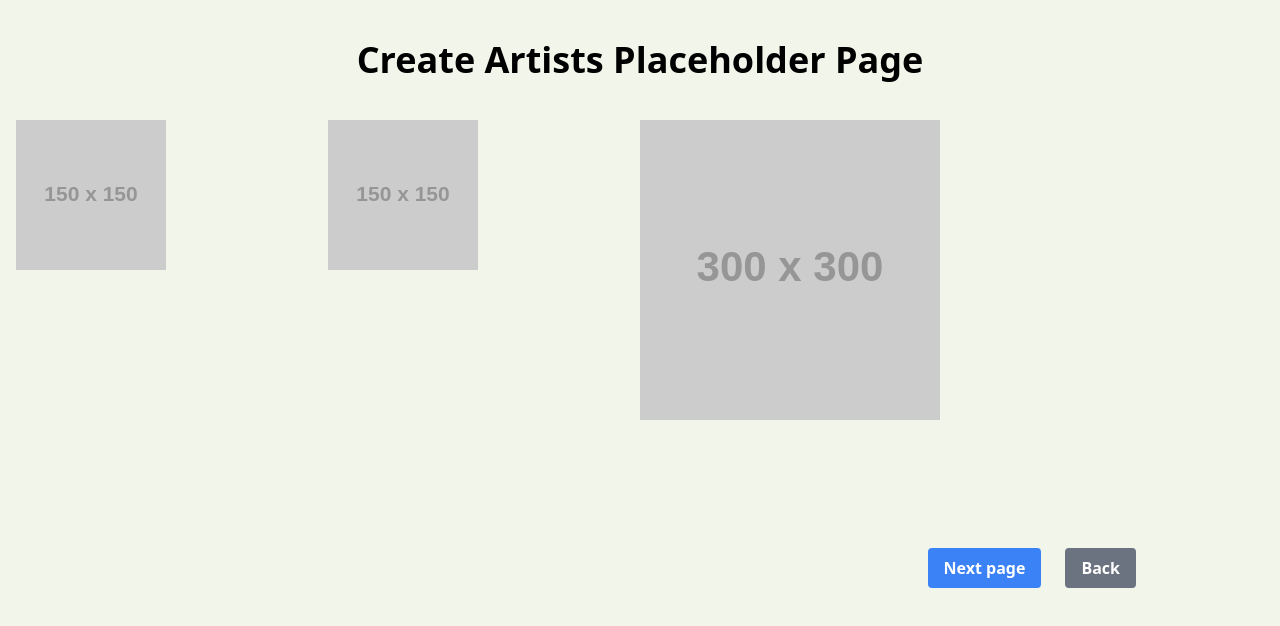
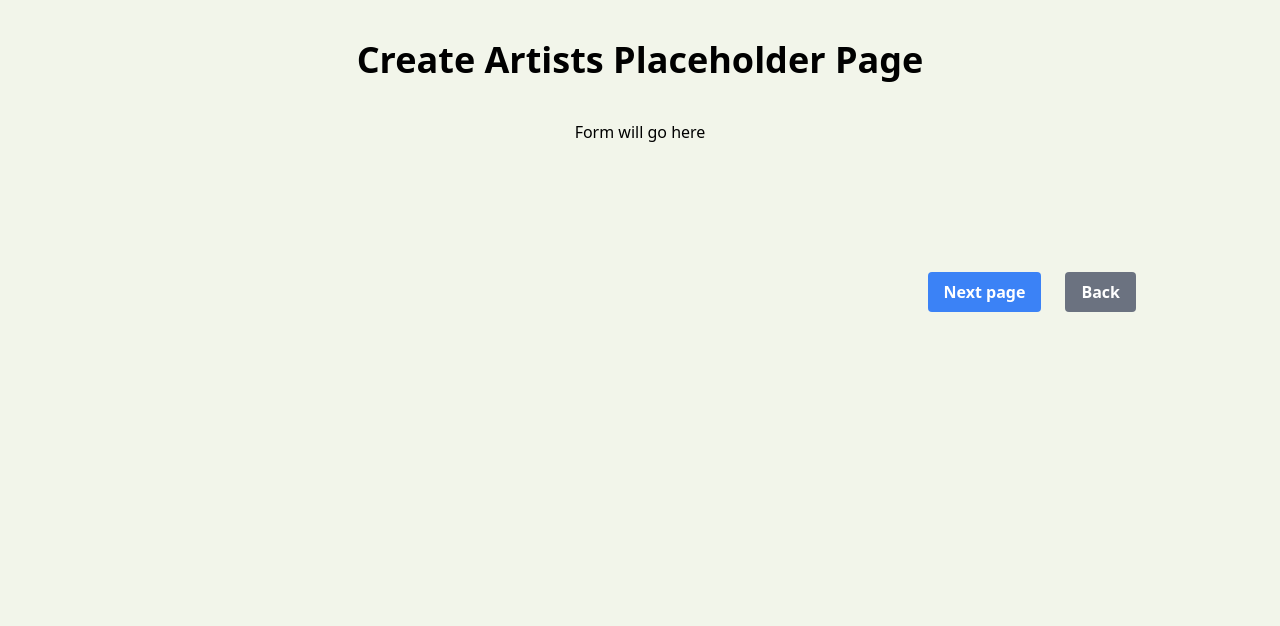
Before and after one commit to WebWarriors-UNF-CIS/RHAMS, a Next.js app: page /u/artists/create in a window 1280 px wide. Shown: the top 626 px of the page. Built offline with nearby package versions, Linux system fonts and the light colour scheme.

Commit message:
added creatable and form placeholder to artist/create

```diff
--- a/src/app/u/artists/create/page.tsx
+++ b/src/app/u/artists/create/page.tsx
@@ -4,6 +4,7 @@ import { useRouter } from 'next/navigation';
 import { usePathname } from 'next/navigation';
 import Image from "next/image";
 import React from 'react';
+import Creatable from 'react-select/creatable';
 
 export default function CreateArtist() {
   const router = useRouter();
@@ -28,18 +29,9 @@ export default function CreateArtist() {
       <h1 className="text-4xl font-bold text-center my-10">
       {slug || 'Loading...'}
       </h1>
-      <div className="flex flex-row">
-        <div className="basis-1/4">
-          <Image loader={imageLoader} src="150" alt="placeholder" width={150} height={150}/>
-        </div>
-        <div className="basis-1/4">
-          <Image loader={imageLoader} src="150" alt="placeholder" width={150} height={150}/>
-        </div>
-        <div className="basis-1/2">
-          <Image loader={imageLoader} src="300" alt="placeholder" width={300} height={300}/>
-        </div>
-        <div className="flex">
-          {/* table */}
+      <div className="flex justify-center">
+        <div className="">
+          <h1>Form will go here</h1>
         </div>
       </div>
       <div className="flex flex-row justify-end gap-6 p-32">
```
